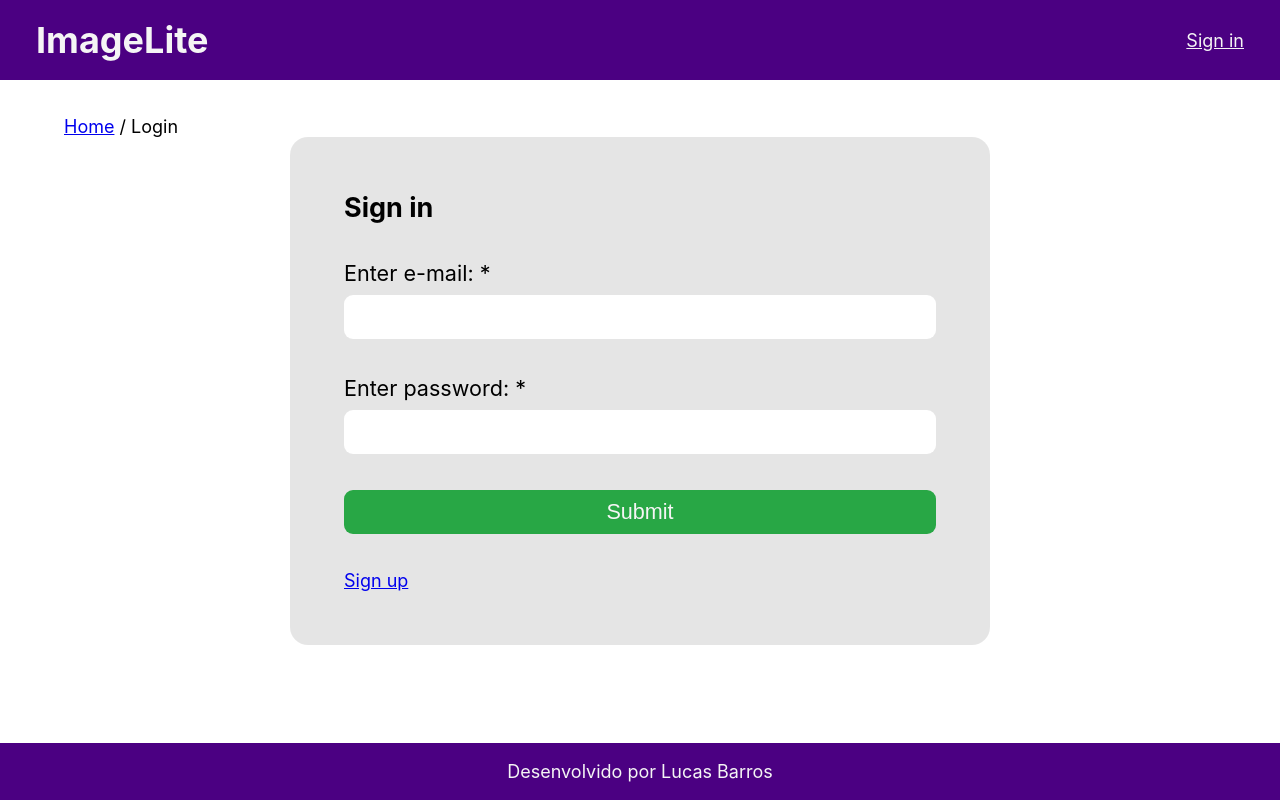
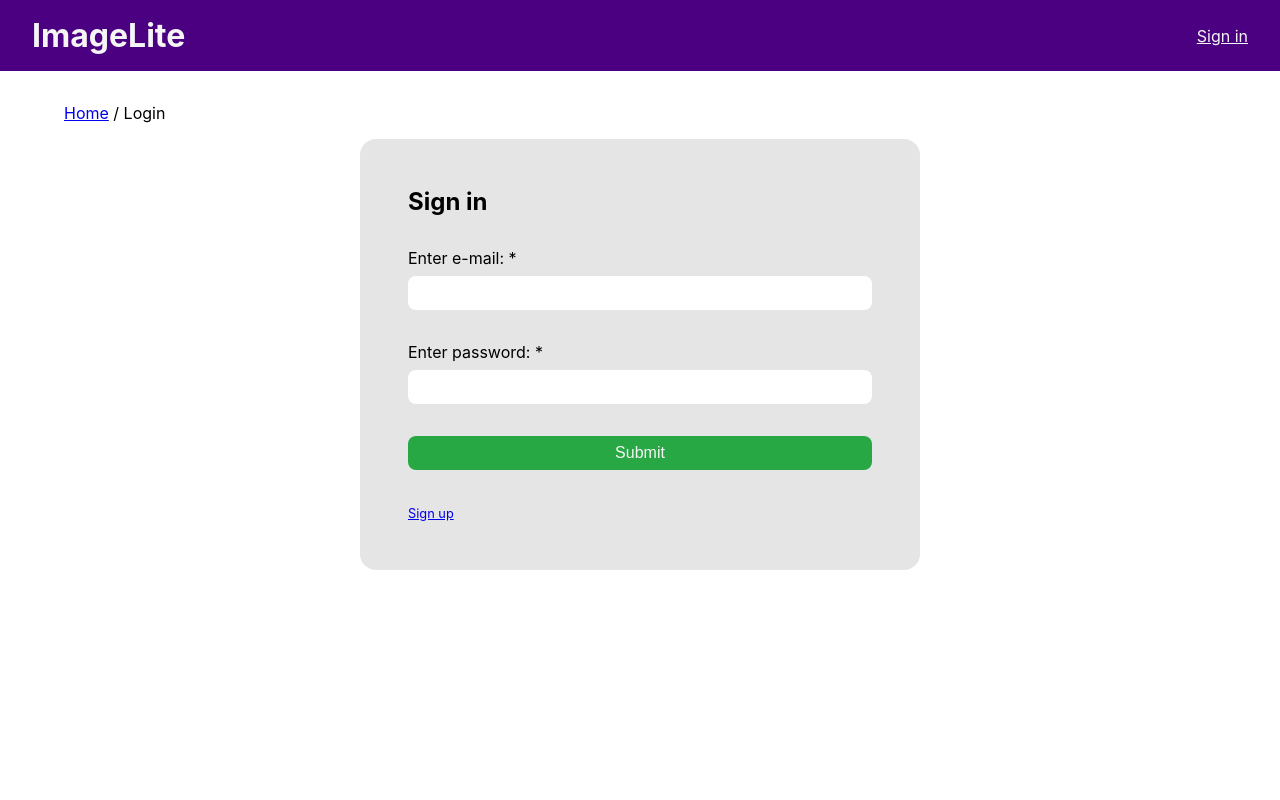
Before and after one commit to lbc354/imagelite-frontend, a React (Create React App) app: page /login in a window 1280 px wide. Built offline with nearby package versions, Linux system fonts and the light colour scheme; the HTML template or start-up script is replaced by a standard one.

Commit message:
implementando login e cadastro

```diff
--- a/src/App.css
+++ b/src/App.css
@@ -1,4 +1,3 @@
-/* configurações gerais */
 * {
   margin: 0;
   padding: 0;
@@ -7,7 +6,7 @@
 
 html,
 body {
-  font-size: 18px;
+  font-size: 16px;
   scroll-behavior: smooth;
 }
 
@@ -16,7 +15,7 @@ body {
 
   html,
   body {
-    font-size: 16px;
+    font-size: 14px;
   }
 }
 
@@ -24,6 +23,6 @@ body {
 
   html,
   body {
-    font-size: 14px;
+    font-size: 12px;
   }
 }
--- a/src/components/CardGaleria.jsx
+++ b/src/components/CardGaleria.jsx
@@ -1,6 +1,6 @@
 import React from 'react';
 
-export default function ImageCard({ index, url, name, uploadDate, size, extension }) {
+export default function ImageCard({ url, name, uploadDate, size, extension }) {
 
     function download() {
         // https://developer.mozilla.org/en-US/docs/Web/API/Window/open#examples
@@ -21,7 +21,6 @@ export default function ImageCard({ index, url, name, uploadDate, size, extensio
 
     return (
         <>
-            <div className='galeria-card' key={index}>
             <div className="galeria-imagem">
                 <img src={url} alt={name} onClick={download} />
             </div>
@@ -29,7 +28,6 @@ export default function ImageCard({ index, url, name, uploadDate, size, extensio
                 <p><strong>{name}</strong></p>
                 <p>{uploadDate} | {formatBytes(size)} | {extension}</p>
             </div>
-            </div>
         </>
     )
 }
--- a/src/layouts/Base.jsx
+++ b/src/layouts/Base.jsx
@@ -1,6 +1,6 @@
 import React from 'react';
 import Header from './Header';
-import Footer from './Footer';
+// import Footer from './Footer';
 import { Outlet } from 'react-router-dom';
 
 // Ao usar o <Outlet /> no seu componente Base, você permite que o React Router injete os componentes correspondentes às rotas filhas naquele ponto.
@@ -12,7 +12,7 @@ export default function Base() {
             <main className='base'>
                 <Outlet />
             </main>
-            <Footer />
+            {/* <Footer /> */}
         </>
     )
 }
--- a/src/pages/AddImage.jsx
+++ b/src/pages/AddImage.jsx
@@ -122,14 +122,14 @@ export default function AddImage() {
                 {preview && (
                     <div className="preview">
                         <div className="preview-image">
-                            <img src={preview} alt="Image Preview" />
+                            <img src={preview} alt="preview" />
                         </div>
                         <span>{formatBytes(image.file.size)} / 3MB (máx.)</span>
                     </div>
                 )}
 
-                {/* {errorMsg ?
-
+                {/* {errorMsg
+                    ?
                     <div>
                         <ul>
                             {errorMsgs.map((message, index) => (
@@ -137,8 +137,8 @@ export default function AddImage() {
                             ))}
                         </ul>
                     </div>
-
-                    : null
+                    :
+                    null
                 } */}
 
                 {loading
--- a/src/pages/Home.jsx
+++ b/src/pages/Home.jsx
@@ -67,7 +67,9 @@ export default function Home() {
                     <div className="galeria-container">
                         <div className="galeria">
                             {images.map((image, index) => (
-                                <CardGaleria index={index} url={image.url} name={image.name} uploadDate={image.uploadDate} size={image.size} extension={image.extension} loading={loading} />
+                                <div className='galeria-card' key={index}>
+                                    <CardGaleria index={index} url={image.url} name={image.name} uploadDate={image.uploadDate} size={image.size} extension={image.extension} loading={loading} />
+                                </div>
                             ))}
                         </div>
                     </div>
--- a/src/pages/Login.jsx
+++ b/src/pages/Login.jsx
@@ -4,6 +4,9 @@ import { Link } from 'react-router-dom';
 import { toast } from 'react-toastify';
 
 export default function Login() {
+
+    // localStorage.setItem('token', token_value)
+    // localStorage.removeItem('token')
 
     const [loading, setLoading] = useState(false);
     // const [errorMsgs, setErrorMsgs] = useState([]);
@@ -26,13 +29,22 @@ export default function Login() {
         event.preventDefault();
         setLoading(true);
         const url = 'http://localhost:8080/v1/users/auth';
+
         try {
-            await axios.post(url);
+            const res = await axios.post(url, user);
+            console.log(res)
             toast.success('Logado(a)');
-        } catch (error) {
+        }
+        catch (error) {
+            if (error.status === 401) {
+                toast.warning('E-mail ou Senha incorretos');
+                setLoading(false);
+                return;
+            }
             console.error(error);
             toast.error('Ocorreu um erro');
-        } finally {
+        }
+        finally {
             setLoading(false);
         }
     }
--- a/src/pages/Register.jsx
+++ b/src/pages/Register.jsx
@@ -12,6 +12,7 @@ export default function Register() {
         username: '',
         email: '',
         password: '',
+        confirmPassword: '',
     });
 
     const handleChange = (e) => {
@@ -27,13 +28,33 @@ export default function Register() {
         event.preventDefault();
         setLoading(true);
         const url = 'http://localhost:8080/v1/users';
+
+        if (user.username === '' || user.email === '' || user.password === '') {
+            toast.warning('Preencha o formulário');
+            setLoading(false);
+            return;
+        }
+        if (user.password !== user.confirmPassword) {
+            toast.warning('Senhas não batem');
+            setLoading(false);
+            return;
+        }
+
         try {
-            await axios.post(url);
+            const res = await axios.post(url, user);
+            console.log(res);
             toast.success('Cadastrado(a)');
-        } catch (error) {
+        }
+        catch (error) {
+            if (error.response.data.error) {
+                toast.warning(error.response.data.error);
+                setLoading(false);
+                return;
+            }
             console.error(error);
             toast.error('Ocorreu um erro');
-        } finally {
+        }
+        finally {
             setLoading(false);
         }
     }
@@ -53,6 +74,7 @@ export default function Register() {
                         name="username"
                         value={user.username}
                         onChange={handleChange}
+                        maxLength={30}
                         required
                     />
                 </div>
@@ -77,6 +99,7 @@ export default function Register() {
                         name="password"
                         value={user.password}
                         onChange={handleChange}
+                        minLength={8}
                         required
                     />
                 </div>
@@ -89,6 +112,7 @@ export default function Register() {
                         name="confirmPassword"
                         value={user.confirmPassword}
                         onChange={handleChange}
+                        minLength={8}
                         required
                     />
                 </div>
--- a/src/styles/statics.css
+++ b/src/styles/statics.css
@@ -1,4 +1,3 @@
-/* paleta de cores */
 :root {
     --purple: indigo;
     --white: whitesmoke;
@@ -13,20 +12,20 @@
     justify-content: space-between;
 }
 
+.base {
+    padding-top: 2rem;
+    padding-bottom: 6rem;
+    width: 90%;
+    margin: auto;
+}
+
 .footer {
     color: var(--white);
     background-color: var(--purple);
-    padding: 1rem 0;
+    padding: .5rem 0;
     text-align: center;
     position: fixed;
     bottom: 0;
     left: 0;
     right: 0;
 }
-
-.base {
-    padding-top: 2rem;
-    padding-bottom: 8rem;
-    width: 90%;
-    margin: auto;
-}
--- a/src/styles/styles.css
+++ b/src/styles/styles.css
@@ -28,14 +28,13 @@
 
 /* home | galeria */
 .botao-adicionar-novo {
-    font-size: 1rem;
     padding: .5rem 1rem;
     margin-bottom: 1rem;
     cursor: pointer;
 }
 
 .search-container {
-    height: 3rem;
+    height: 2rem;
     width: 100%;
     display: flex;
     align-items: center;
@@ -43,18 +42,16 @@
 }
 
 .search-container input {
-    padding: 1rem;
+    padding: .5rem;
     height: 100%;
     width: 60%;
     max-width: 30rem;
-    font-size: 1rem;
 }
 
 .search-container select {
     height: 100%;
     width: 25%;
     max-width: 5rem;
-    font-size: 1rem;
     cursor: pointer;
 }
 
@@ -62,7 +59,6 @@
     height: 100%;
     width: 15%;
     max-width: 3rem;
-    font-size: 1rem;
     cursor: pointer;
 }
 
@@ -115,6 +111,7 @@
 
 /* navegação entre páginas */
 .nav-pages {
+    display: inline-block;
     margin-bottom: 1rem;
 }
 
@@ -122,7 +119,7 @@
 form {
     background-color: var(--box-shadow);
     width: 90%;
-    max-width: 700px;
+    max-width: 35rem;
     margin: auto;
     padding: 3rem;
     border-radius: 1rem;
@@ -131,22 +128,22 @@ form {
     gap: 2rem;
 }
 
-form label,
-form input {
-    font-size: 1.2rem;
+form input,
+form button {
+    border: none;
+    border-radius: .5rem;
+    padding: .5rem;
+    font-size: 1rem;
+}
+
+form span {
+    font-size: .8rem;
 }
 
 .campo {
     display: flex;
     flex-direction: column;
     gap: .5rem;
-}
-
-form input,
-form button {
-    border: none;
-    border-radius: .5rem;
-    padding: .5rem;
 }
 
 .btn-submit {
```
Lines whose indentation alone changed are shown as unchanged.
